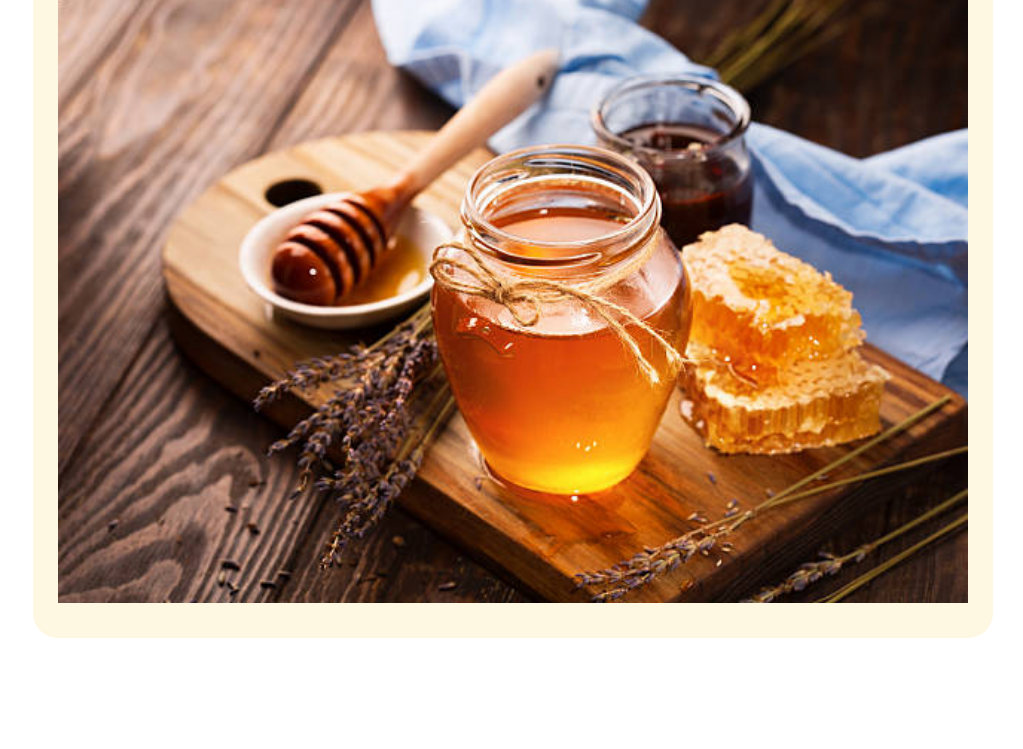
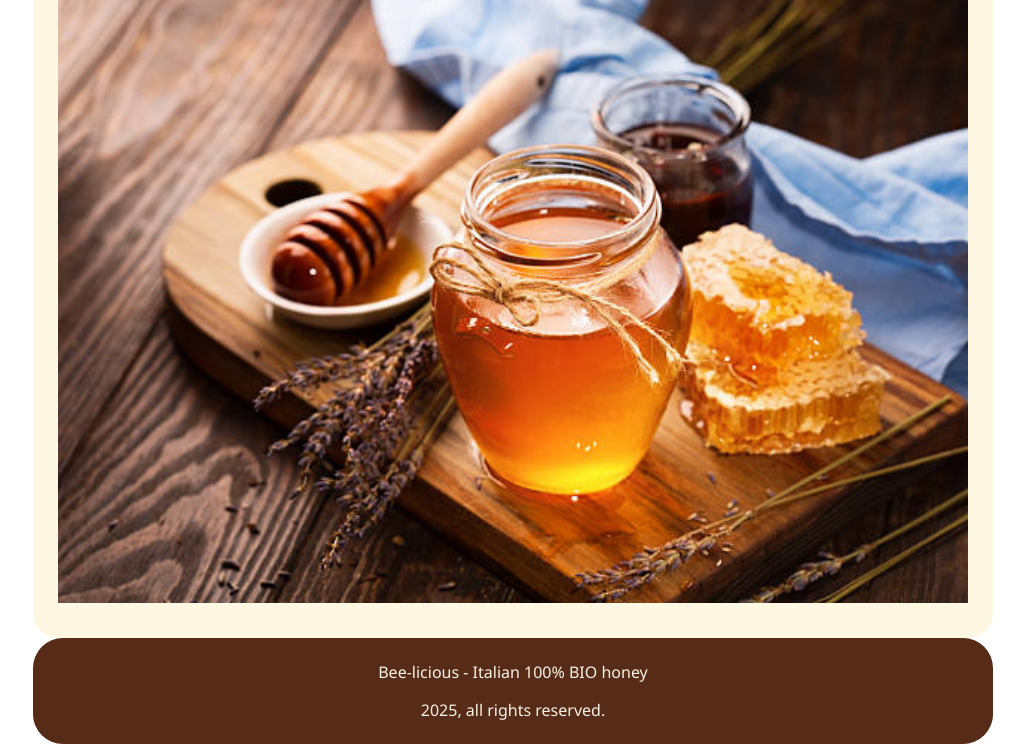
Before and after one commit to vik0304/U2-W1-D3, a plain HTML site: page index.html in a window 1280 px wide. Shown: the part 1059-1808 px from the top of the page, without its empty margins (257-1280 px from the left). Before the commit the page ends 1702 px from the top, so only its background shows below. Drawn offline with Linux system fonts and the light colour scheme.

Commit message:
adds style bonuses

```diff
--- a/assets/css/style.css
+++ b/assets/css/style.css
@@ -47,6 +47,11 @@ button {
   justify-content: space-evenly;
   height: 100px;
   font-size: 1.7em;
+}
+
+button:hover {
+  background-color: #ecb40b;
+  cursor: pointer;
 }
 
 nav img {
@@ -338,7 +343,7 @@ h5 {
     font-size: 1.1em;
   }
   .itemHolder:nth-of-type(5) {
-    display: block;
+    display: flex;
   }
 }
 
@@ -430,3 +435,14 @@ h3 {
     width: 45%;
   }
 }
+
+.footer {
+  background-color: #562c18;
+  border-radius: 30px;
+  text-align: center;
+  padding: 7px;
+}
+
+.footer p {
+  color: #fbf2e3;
+}
--- a/index.html
+++ b/index.html
@@ -114,6 +114,17 @@
           <img src="./assets/imgs/honey.jpg" />
         </div>
       </article>
+      <footer>
+        <div class="footer">
+          <p>Bee-licious - Italian 100% BIO honey</p>
+          <p><span id="year"></span>, all rights reserved.</p>
+        </div>
+        <div></div>
+      </footer>
+      <script>
+        const span = document.getElementById("year");
+        span.innerText = new Date().getFullYear();
+      </script>
     </main>
   </body>
 </html>
```
